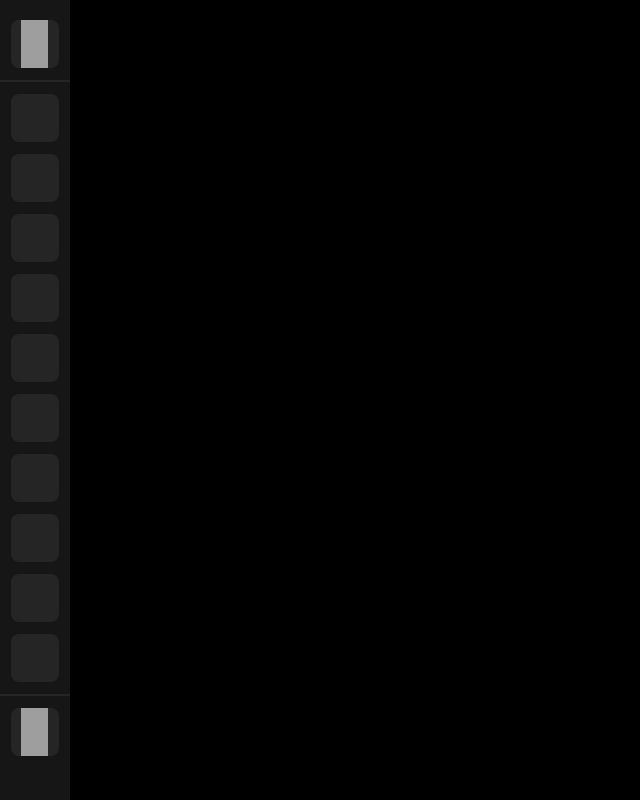
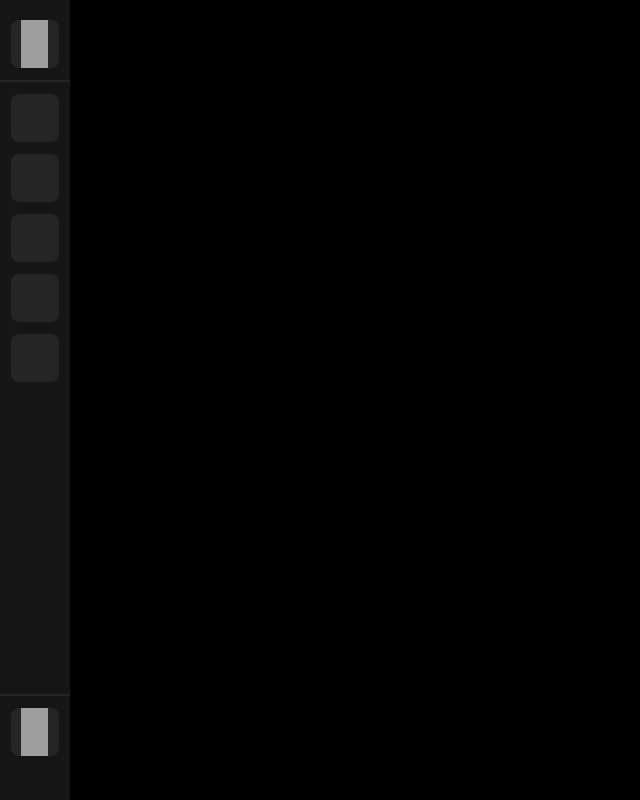
Before and after one commit to plutochatapp/pluto, a React (Vite) app in the folder Pluto-Frontend/: page / in a window 1280 px wide. Shown: the whole page, without its empty margins (0-640 px from the left). Built offline with nearby package versions, Linux system fonts and the light colour scheme; grey boxes are pictures that could not be loaded.

Commit message:
Added few changes to Navbar.jsx

```diff
--- a/Pluto-Frontend/src/components/Navbar.jsx
+++ b/Pluto-Frontend/src/components/Navbar.jsx
@@ -13,22 +13,12 @@ function Navbar() {
                     <img style={{ width: '27px', height: '48px', marginLeft: '10px', marginRight: '10px' }} id='dm-btn-icon' src={dmBtnIcon}></img>
                 </button>
 
-                <div style={{ height: '616px' }} className='flex flex-col justify-start items-center w-full mb-3 px-2 border-y-2 border-solid border-y-navbar-btn-color overflow-x-hidden overflow-y-auto scrollbar-hide'>
-                    <button className='flex-shrink-0 bg-navbar-btn-color w-12 h-12 border-none rounded-lg outline-none cursor-pointer mt-3 mb-3'></button>
-                    <button className='flex-shrink-0 bg-navbar-btn-color w-12 h-12 border-none rounded-lg outline-none cursor-pointer mb-3'></button>
-                    <button className='flex-shrink-0 bg-navbar-btn-color w-12 h-12 border-none rounded-lg outline-none cursor-pointer mb-3'></button>
-                    <button className='flex-shrink-0 bg-navbar-btn-color w-12 h-12 border-none rounded-lg outline-none cursor-pointer mb-3'></button>
-                    <button className='flex-shrink-0 bg-navbar-btn-color w-12 h-12 border-none rounded-lg outline-none cursor-pointer mb-3'></button>
-                    <button className='flex-shrink-0 bg-navbar-btn-color w-12 h-12 border-none rounded-lg outline-none cursor-pointer mb-3'></button>
-                    <button className='flex-shrink-0 bg-navbar-btn-color w-12 h-12 border-none rounded-lg outline-none cursor-pointer mb-3'></button>
-                    <button className='flex-shrink-0 bg-navbar-btn-color w-12 h-12 border-none rounded-lg outline-none cursor-pointer mb-3'></button>
-                    <button className='flex-shrink-0 bg-navbar-btn-color w-12 h-12 border-none rounded-lg outline-none cursor-pointer mb-3'></button>
-                    <button className='flex-shrink-0 bg-navbar-btn-color w-12 h-12 border-none rounded-lg outline-none cursor-pointer mb-3'></button>
-                    <button className='flex-shrink-0 bg-navbar-btn-color w-12 h-12 border-none rounded-lg outline-none cursor-pointer mb-3'></button>
-                    <button className='flex-shrink-0 bg-navbar-btn-color w-12 h-12 border-none rounded-lg outline-none cursor-pointer mb-3'></button>
-                    <button className='flex-shrink-0 bg-navbar-btn-color w-12 h-12 border-none rounded-lg outline-none cursor-pointer mb-3'></button>
-                    <button className='flex-shrink-0 bg-navbar-btn-color w-12 h-12 border-none rounded-lg outline-none cursor-pointer mb-3'></button>
-                    <button className='flex-shrink-0 bg-navbar-btn-color w-12 h-12 border-none rounded-lg outline-none cursor-pointer mb-3'></button>
+                <div style={{ height: '616px' }} className='flex flex-col items-center space-y-3 w-full mb-3 px-2 border-y-2 border-solid border-y-navbar-btn-color overflow-x-hidden overflow-y-auto scrollbar-hide'>
+                    <button className='flex-shrink-0 bg-navbar-btn-color w-12 h-12 border-none rounded-lg outline-none cursor-pointer !mt-3'></button>
+                    <button className='flex-shrink-0 bg-navbar-btn-color w-12 h-12 border-none rounded-lg outline-none cursor-pointer'></button>
+                    <button className='flex-shrink-0 bg-navbar-btn-color w-12 h-12 border-none rounded-lg outline-none cursor-pointer'></button>
+                    <button className='flex-shrink-0 bg-navbar-btn-color w-12 h-12 border-none rounded-lg outline-none cursor-pointer'></button>
+                    <button className='flex-shrink-0 bg-navbar-btn-color w-12 h-12 border-none rounded-lg outline-none cursor-pointer !mb-3'></button>
                 </div>
 
                 <button className='bg-navbar-btn-color w-12 h-12 border-none rounded-lg outline-none cursor-pointer !p-0' id='settings-btn'>
```
